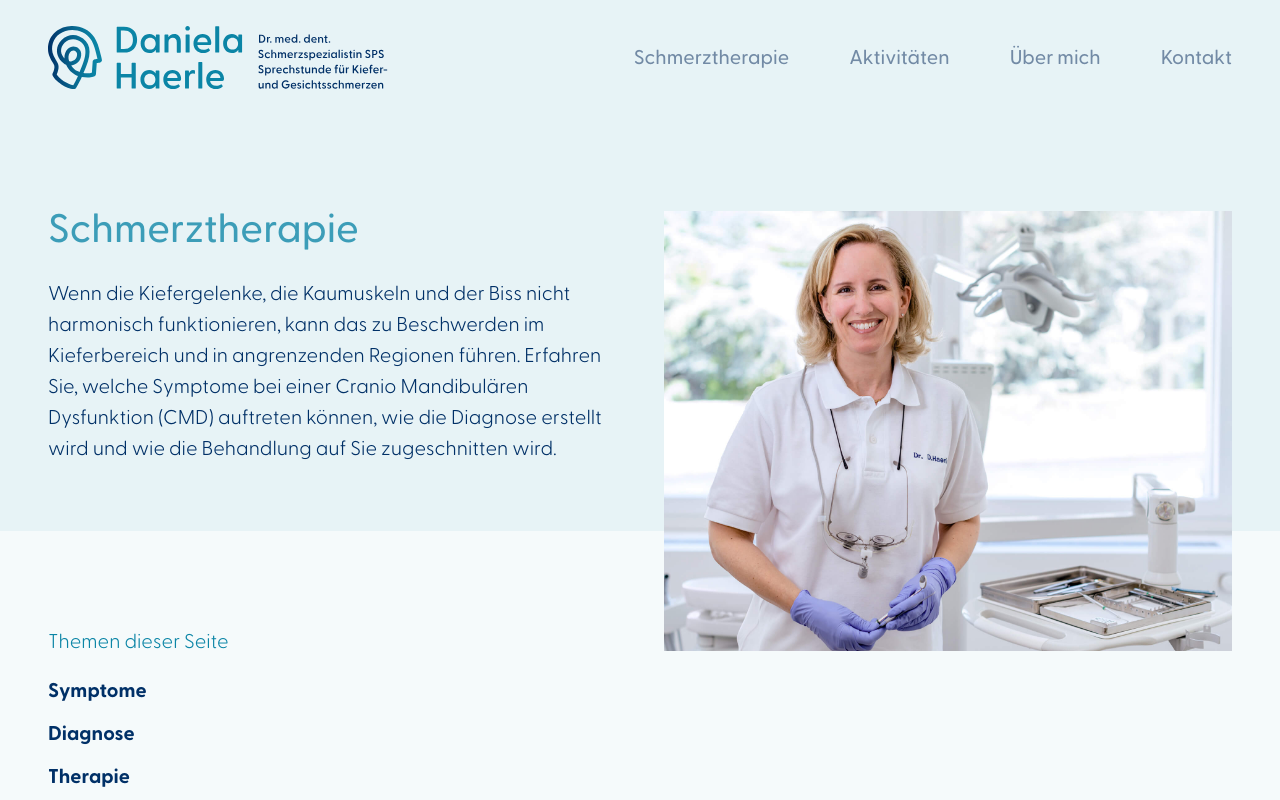
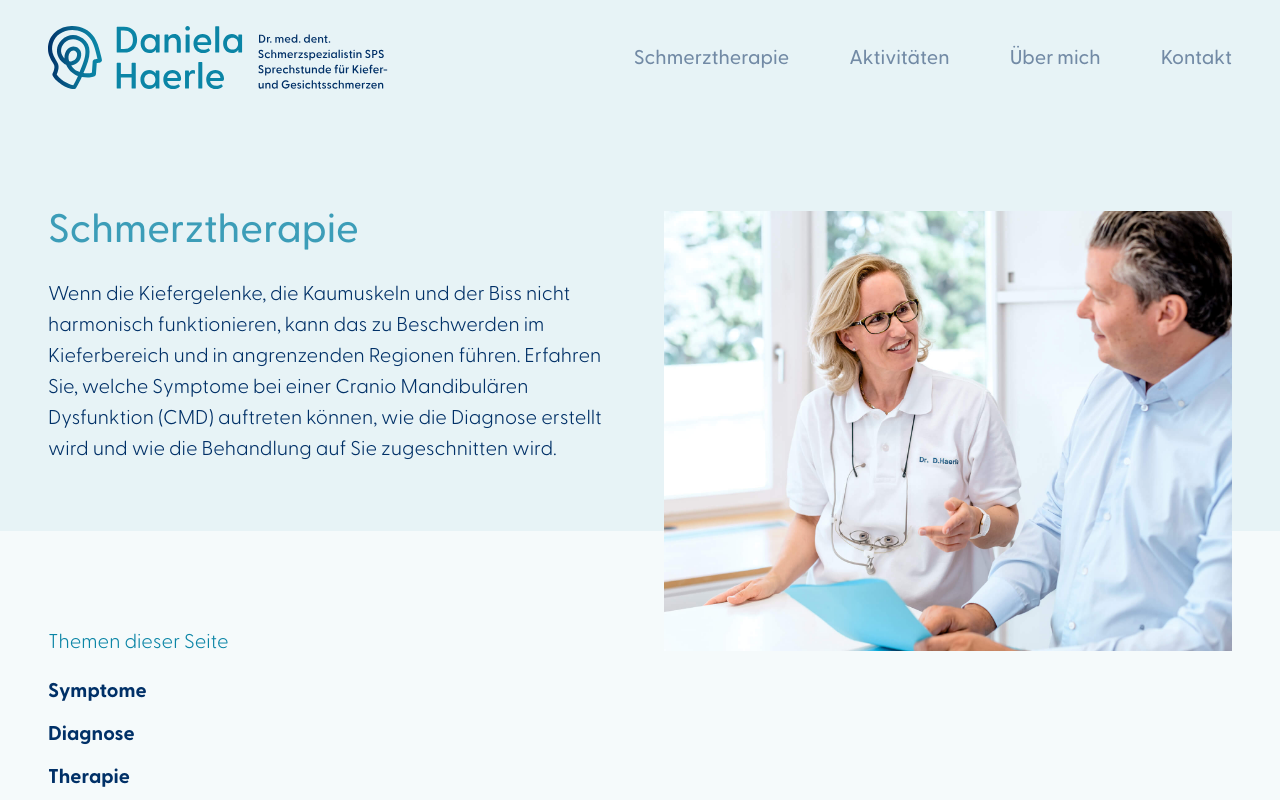
Before and after one commit to jeromehaas/haerle-practice-web, a Next.js app: page /schmerztherapie in a window 1280 px wide. Shown: the top 800 px of the page. Built offline with nearby package versions, Linux system fonts and the light colour scheme; no server answers.

Commit message:
Fix: set correct image in schmerztherapie page

```diff
--- a/pages/schmerztherapie.js
+++ b/pages/schmerztherapie.js
@@ -12,7 +12,7 @@ const Schmerztherapie = () => {
       <Intro data={{
         title: 'Schmerztherapie',
         text: 'Wenn die Kiefergelenke, die Kaumuskeln und der Biss nicht harmonisch funktionieren, kann das zu Beschwerden im Kieferbereich und in angrenzenden Regionen führen. Erfahren Sie, welche Symptome bei einer Cranio Mandibulären Dysfunktion (CMD) auftreten können, wie die Diagnose erstellt wird und wie die Behandlung auf Sie zugeschnitten wird. ',
-        imageSrc: '/images/09-daniela-haerle-portrait-ohne-brille.jpg',
+        imageSrc: '/images/06-daniela-haerle-besprechung-fachpersonal.jpg',
         mavigationTitle: '',
         navigationLinks: [
           { text: 'Symptome', href: 'symptome' },
```
